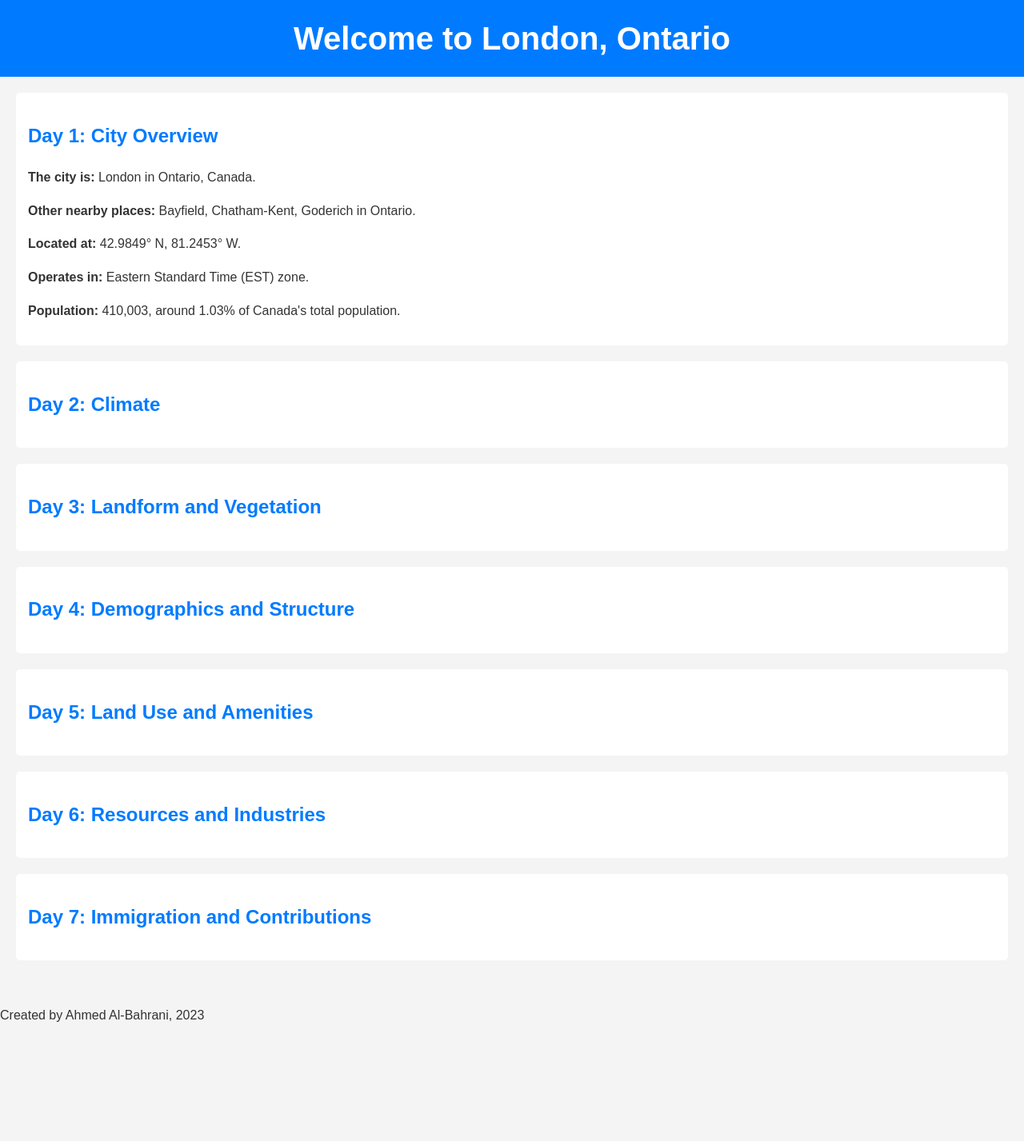
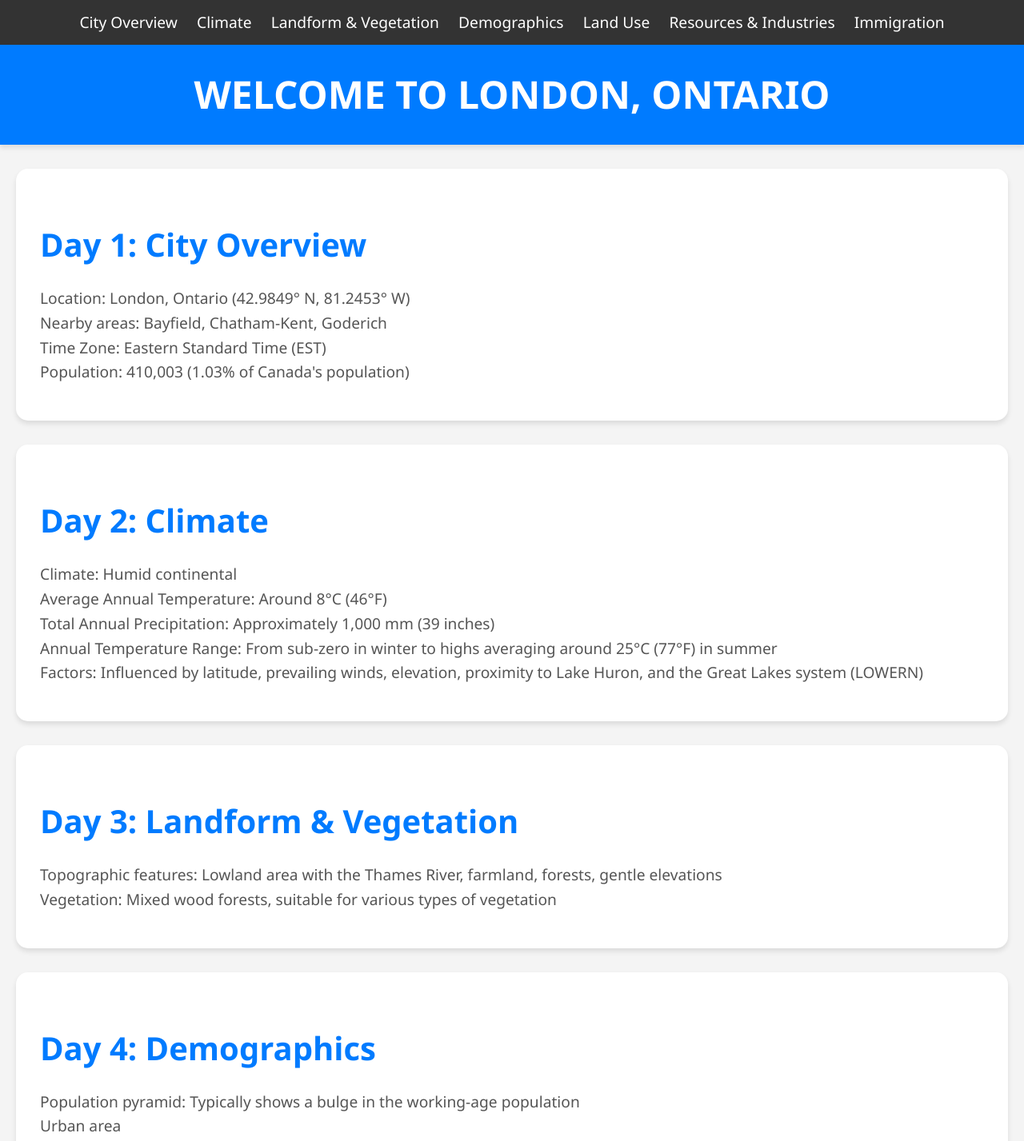
Before and after one commit to ahmedalbahrani6/londonOntario, a plain HTML site: page index.html in a window 1280 px wide. Shown: the top 1427 px of the page at 80% size. Before the commit the page ends 1299 px from the top, so only its background shows below. Drawn offline with Linux system fonts and the light colour scheme.

Commit message:
minor refactoring

```diff
--- a/index.html
+++ b/index.html
@@ -3,56 +3,88 @@
 <head>
     <meta charset="UTF-8">
     <title>Discover London, Ontario</title>
-    <link rel="stylesheet" href="style.css">
+    <link rel="stylesheet" href="styles.css">
 </head>
 <body>
+    <nav class="navbar">
+        <ul>
+            <li><a href="#city-overview">City Overview</a></li>
+            <li><a href="#climate">Climate</a></li>
+            <li><a href="#landform">Landform & Vegetation</a></li>
+            <li><a href="#demographics">Demographics</a></li>
+            <li><a href="#land-use">Land Use</a></li>
+            <li><a href="#resources">Resources & Industries</a></li>
+            <li><a href="#immigration">Immigration</a></li>
+        </ul>
+    </nav>
     <header>
         <h1>Welcome to London, Ontario</h1>
     </header>
     <main>
-        <section>
+        <section id="city-overview" class="section">
             <h2>Day 1: City Overview</h2>
-            <p><strong>The city is:</strong> London in Ontario, Canada.</p>
-            <p><strong>Other nearby places:</strong> Bayfield, Chatham-Kent, Goderich in Ontario.</p>
-            <p><strong>Located at:</strong> 42.9849° N, 81.2453° W.</p>
-            <p><strong>Operates in:</strong> Eastern Standard Time (EST) zone.</p>
-            <p><strong>Population:</strong> 410,003, around 1.03% of Canada's total population.</p>
+            <p>
+                Location: London, Ontario (42.9849° N, 81.2453° W)<br>
+                Nearby areas: Bayfield, Chatham-Kent, Goderich<br>
+                Time Zone: Eastern Standard Time (EST)<br>
+                Population: 410,003 (1.03% of Canada's population)
+            </p>
         </section>
 
-        <section>
+        <section id="climate" class="section">
             <h2>Day 2: Climate</h2>
-            <!-- Day 2 content -->
-            <!-- You can fill in climate information here -->
+            <p>
+                Climate: Humid continental<br>
+                Average Annual Temperature: Around 8°C (46°F)<br>
+                Total Annual Precipitation: Approximately 1,000 mm (39 inches)<br>
+                Annual Temperature Range: From sub-zero in winter to highs averaging around 25°C (77°F) in summer<br>
+                Factors: Influenced by latitude, prevailing winds, elevation, proximity to Lake Huron, and the Great Lakes system (LOWERN)
+            </p>
         </section>
 
-        <section>
-            <h2>Day 3: Landform and Vegetation</h2>
-            <!-- Day 3 content -->
-            <!-- Add information about landform and vegetation -->
+        <section id="landform" class="section">
+            <h2>Day 3: Landform & Vegetation</h2>
+            <p>
+                Topographic features: Lowland area with the Thames River, farmland, forests, gentle elevations<br>
+                Vegetation: Mixed wood forests, suitable for various types of vegetation
+            </p>
         </section>
 
-        <section>
-            <h2>Day 4: Demographics and Structure</h2>
-            <!-- Day 4 content -->
-            <!-- Include demographics and city structure info -->
+        <section id="demographics" class="section">
+            <h2>Day 4: Demographics</h2>
+            <p>
+                Population pyramid: Typically shows a bulge in the working-age population<br>
+                Urban area
+            </p>
         </section>
 
-        <section>
-            <h2>Day 5: Land Use and Amenities</h2>
-            <!-- Day 5 content -->
-            <!-- Highlight land use and amenities -->
+        <section id="land-use" class="section">
+            <h2>Day 5: Land Use</h2>
+            <p>
+                Land Use: Mix of transportation, housing, commercial spaces, manufacturing<br>
+                Transportation: Road networks, public transit (buses)<br>
+                Housing: Single-family homes, apartments<br>
+                Commercial: Shopping centers, markets<br>
+                Recreational facilities: Parks, sports centers, entertainment venues
+            </p>
         </section>
 
-        <section>
-            <h2>Day 6: Resources and Industries</h2>
-            <!-- Day 6 content -->
-            <!-- Discuss resources, industries, and job opportunities -->
+        <section id="resources" class="section">
+            <h2>Day 6: Resources & Industries</h2>
+            <p>
+                Resources: Agricultural products (grains, livestock), freshwater from the Thames River<br>
+                Industries: Manufacturing (automotive, food processing), healthcare, education, technology<br>
+                Employment opportunities: Diverse range across various sectors
+            </p>
         </section>
 
-        <section>
-            <h2>Day 7: Immigration and Contributions</h2>
-            <!-- Day 7 content -->
-            <!-- Reasons for immigration, city attributes, and personal contributions -->
+        <section id="immigration" class="section">
+            <h2>Day 7: Immigration</h2>
+            <p>
+                Reasons for immigration to Canada: Job opportunities, higher quality of life, education, better medical care, security, diverse society<br>
+                London, Ontario's offerings: Real estate opportunities, quality education, diverse educational paths, good medical facilities, shopping, entertainment<br>
+                Contribution to the city: Volunteer work, taxes, employment in various sectors
+            </p>
         </section>
     </main>
     <footer>
--- a/style.css
+++ /dev/null
@@ -1,37 +0,0 @@
-/* General Styles */
-body {
-    font-family: Arial, sans-serif;
-    margin: 0;
-    padding: 0;
-    line-height: 1.6;
-    background-color: #f4f4f4;
-    color: #333;
-}
-
-header {
-    background-color: #007bff;
-    color: #fff;
-    text-align: center;
-    padding: 1em 0;
-}
-
-h1 {
-    margin: 0;
-    font-size: 2.5em;
-}
-
-main {
-    padding: 20px;
-}
-
-section {
-    background-color: #fff;
-    border-radius: 5px;
-    padding: 15px;
-    margin-bottom: 20px;
-}
-
-h2 {
-    color: #007bff;
-}
-/* Add more CSS for styling as needed */
--- /dev/null
+++ b/styles.css
@@ -0,0 +1,100 @@
+/* General Styles */
+body {
+    font-family: 'Segoe UI', Tahoma, Geneva, Verdana, sans-serif;
+    margin: 0;
+    padding: 0;
+    line-height: 1.6;
+    background-color: #f4f4f4;
+    color: #333;
+}
+
+header {
+    background-color: #007bff;
+    color: #fff;
+    text-align: center;
+    padding: 1.5em 0;
+    margin-bottom: 30px;
+    box-shadow: 0 4px 6px rgba(0, 0, 0, 0.1);
+}
+
+h1 {
+    margin: 0;
+    font-size: 3em;
+    text-transform: uppercase;
+}
+
+/* Navigation Bar Styles */
+.navbar {
+    background-color: #333;
+    padding: 0.8em 0;
+    text-align: center;
+}
+
+.navbar ul {
+    list-style: none;
+    padding: 0;
+    margin: 0;
+}
+
+.navbar ul li {
+    display: inline;
+    margin: 0 10px;
+}
+
+.navbar ul li a {
+    color: #fff;
+    text-decoration: none;
+    font-size: 1.2em;
+}
+
+.navbar ul li a:hover {
+    color: #007bff;
+}
+
+main {
+    padding: 0 20px;
+}
+
+section {
+    background-color: #fff;
+    border-radius: 15px;
+    padding: 30px;
+    margin-bottom: 30px;
+    box-shadow: 0 4px 6px rgba(0, 0, 0, 0.1);
+}
+
+h2 {
+    color: #007bff;
+    margin-bottom: 20px;
+    font-size: 2.5em;
+}
+
+p {
+    margin-bottom: 15px;
+    font-size: 1.2em;
+    color: #555;
+}
+
+footer {
+    text-align: center;
+    padding: 20px 0;
+    background-color: #007bff;
+    color: #fff;
+}
+
+/* Styles for Image Containers */
+.image-container {
+    text-align: center;
+    margin-bottom: 30px;
+}
+
+.image-container img {
+    border-radius: 15px;
+    box-shadow: 0 8px 12px rgba(0, 0, 0, 0.1);
+    max-width: 100%;
+    transition: transform 0.3s ease-in-out;
+}
+
+.image-container img:hover {
+    transform: scale(1.05);
+}
```
